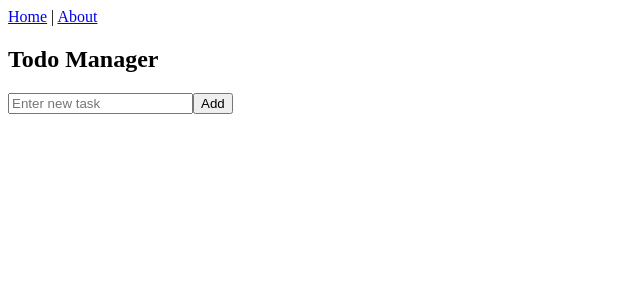
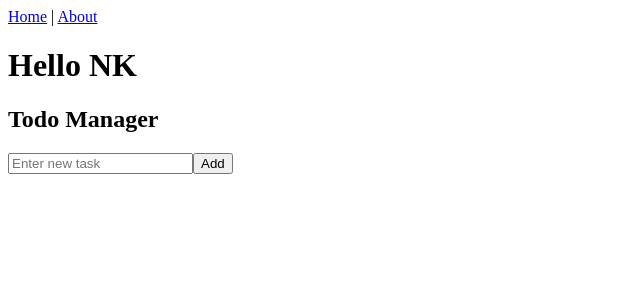
Before and after one commit to nknikhikasar/To-Do-Manager, a Vue app: page / in a window 1280 px wide. Shown: the top 300 px of the page, without its empty margins (0-640 px from the left). Built offline with nearby package versions, Linux system fonts and the light colour scheme.

Commit message:
Add greeting header to Home component

```diff
--- a/src/pages/Home.vue
+++ b/src/pages/Home.vue
@@ -7,6 +7,7 @@ const todoStore = useTodoStore()
 </script>
 
 <template>
+  <h1>Hello NK</h1>
   <h2>Todo Manager</h2>
   <AddTodo />
   <ul>
```
